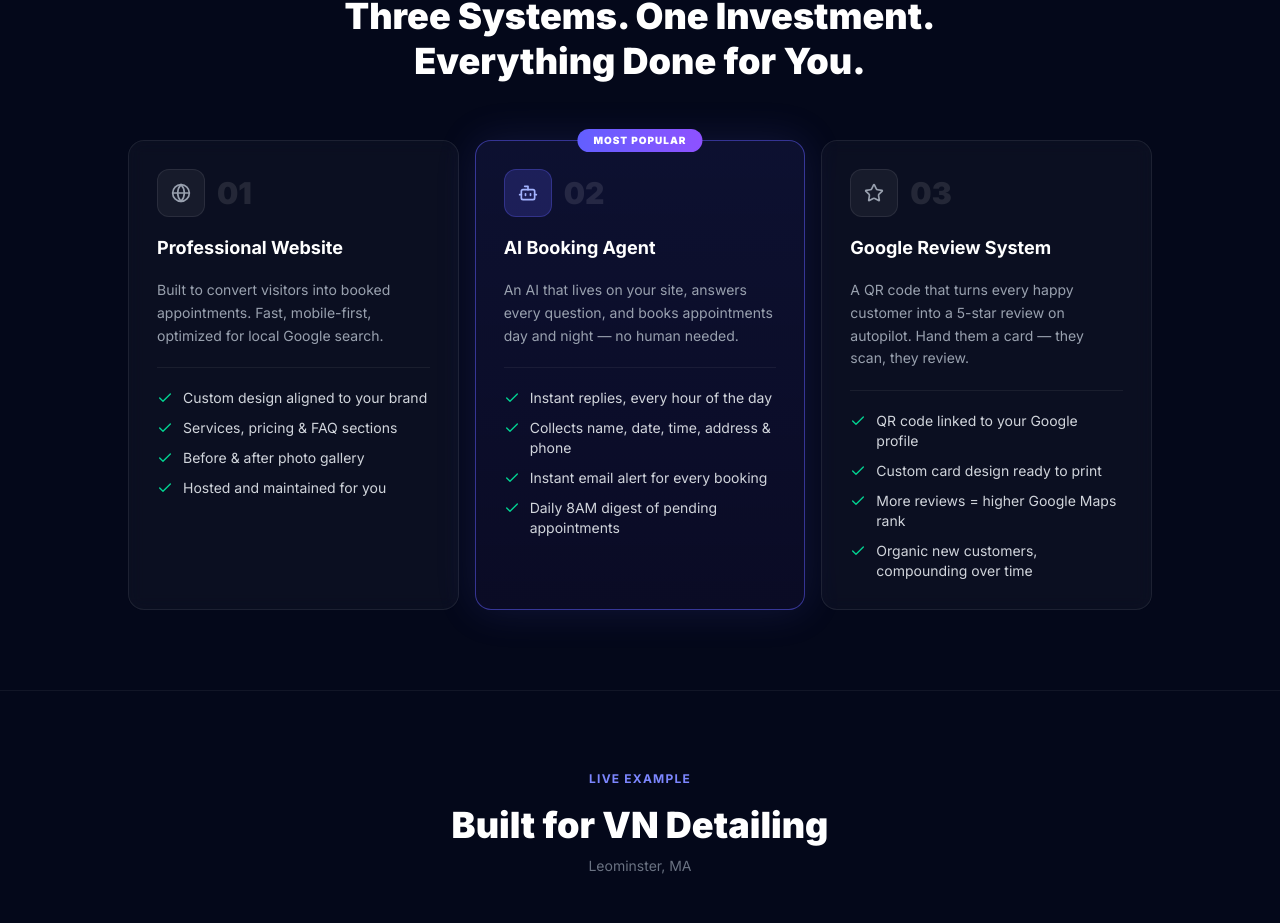
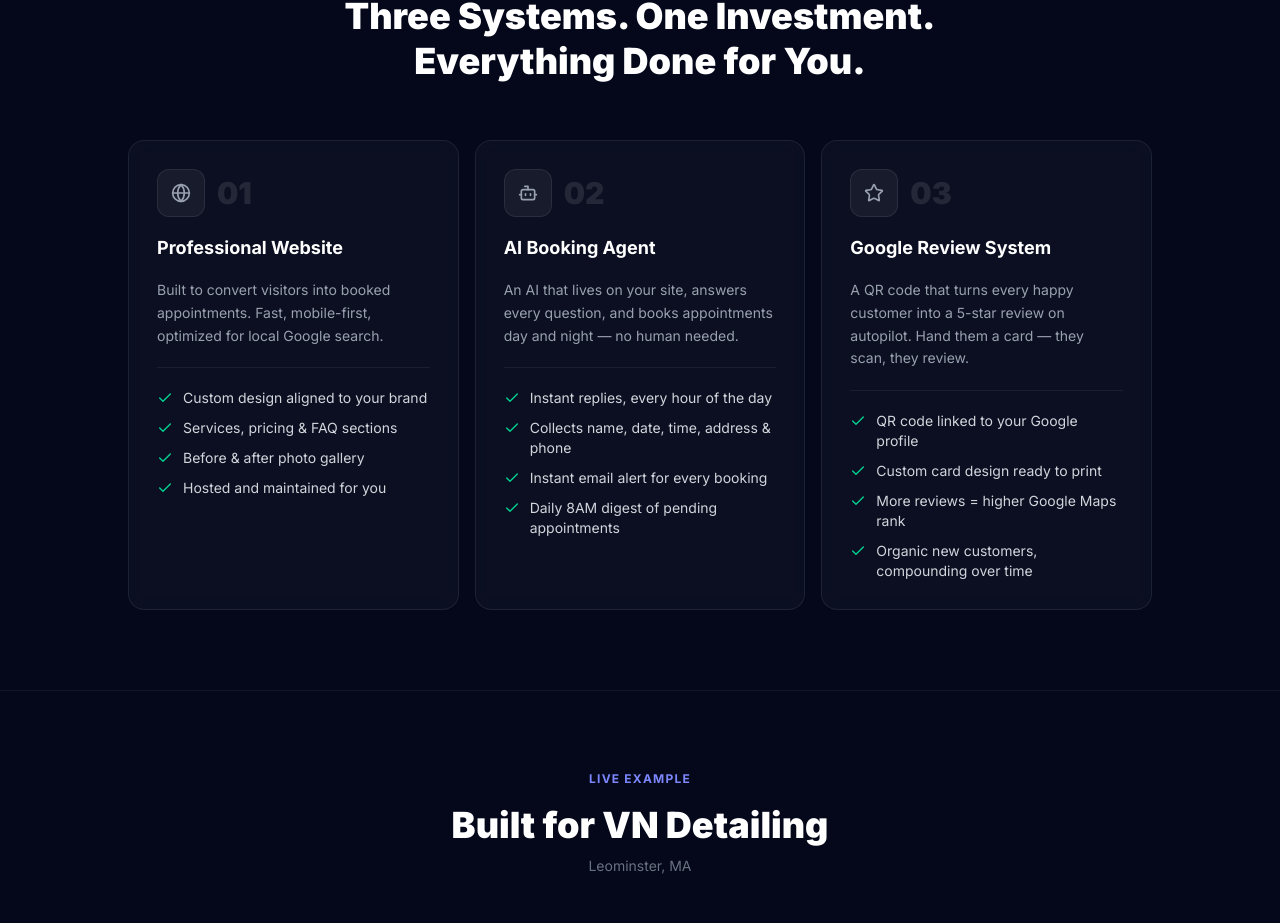
Before and after one commit to jean3110/jstechcorp, a Next.js app: page / in a window 1280 px wide. Shown: the part 1595-2518 px from the top of the page. Built offline with nearby package versions, Linux system fonts and the light colour scheme.

Commit message:
Remove 'Most Popular' badge — all 3 systems are always included

```diff
--- a/app/page.tsx
+++ b/app/page.tsx
@@ -44,7 +44,7 @@ const t = {
           features: ["Custom design aligned to your brand", "Services, pricing & FAQ sections", "Before & after photo gallery", "Hosted and maintained for you"],
         },
         {
-          icon: Bot, number: "02", badge: "Most Popular",
+          icon: Bot, number: "02",
           title: "AI Booking Agent",
           body: "An AI that lives on your site, answers every question, and books appointments day and night — no human needed.",
           features: ["Instant replies, every hour of the day", "Collects name, date, time, address & phone", "Instant email alert for every booking", "Daily 8AM digest of pending appointments"],
@@ -132,7 +132,7 @@ const t = {
           features: ["Design personalizado com sua identidade", "Seções de serviços, preços e perguntas frequentes", "Galeria de fotos antes e depois", "Hospedado e mantido por nós"],
         },
         {
-          icon: Bot, number: "02", badge: "Mais Popular",
+          icon: Bot, number: "02",
           title: "Agente de IA para Agendamento",
           body: "Uma IA que vive no seu site, responde toda pergunta e agenda atendimentos de dia ou de noite — sem precisar de ninguém.",
           features: ["Respostas instantâneas a qualquer hora", "Coleta nome, data, horário, endereço e telefone", "Alerta por email a cada agendamento", "Resumo diário às 8h com pendências"],
```
